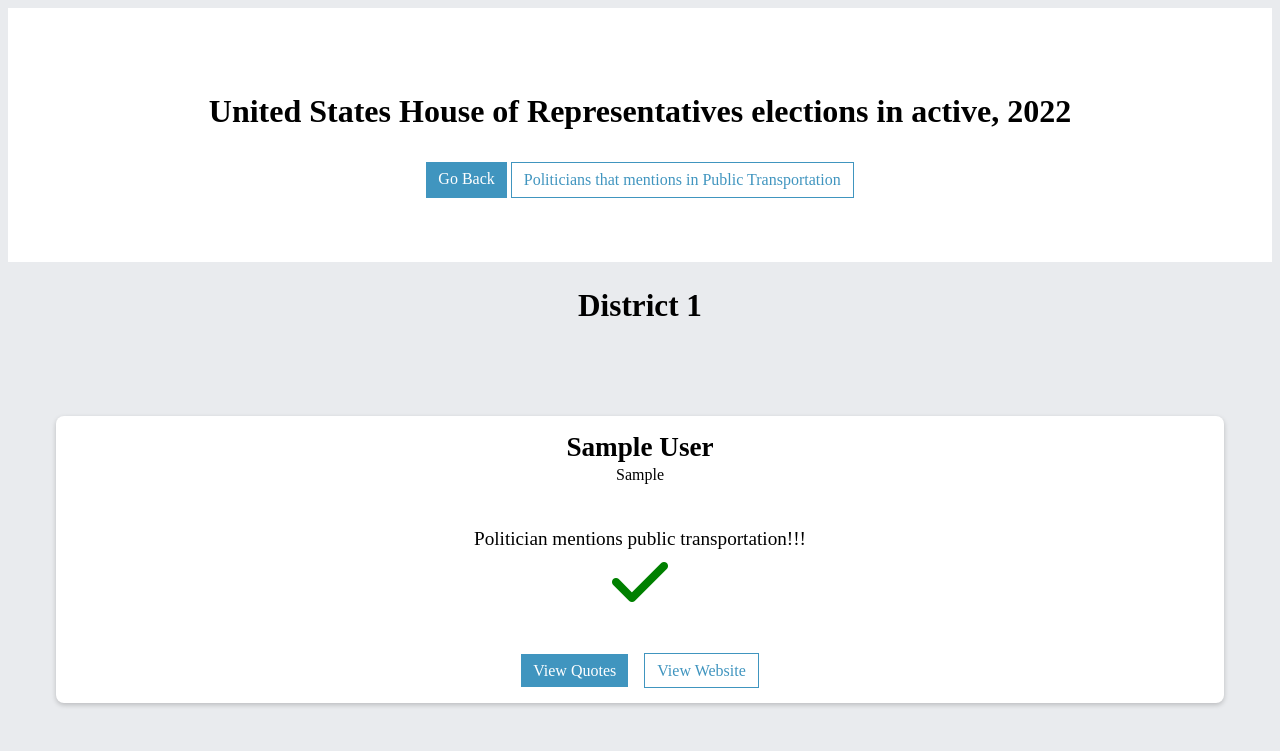
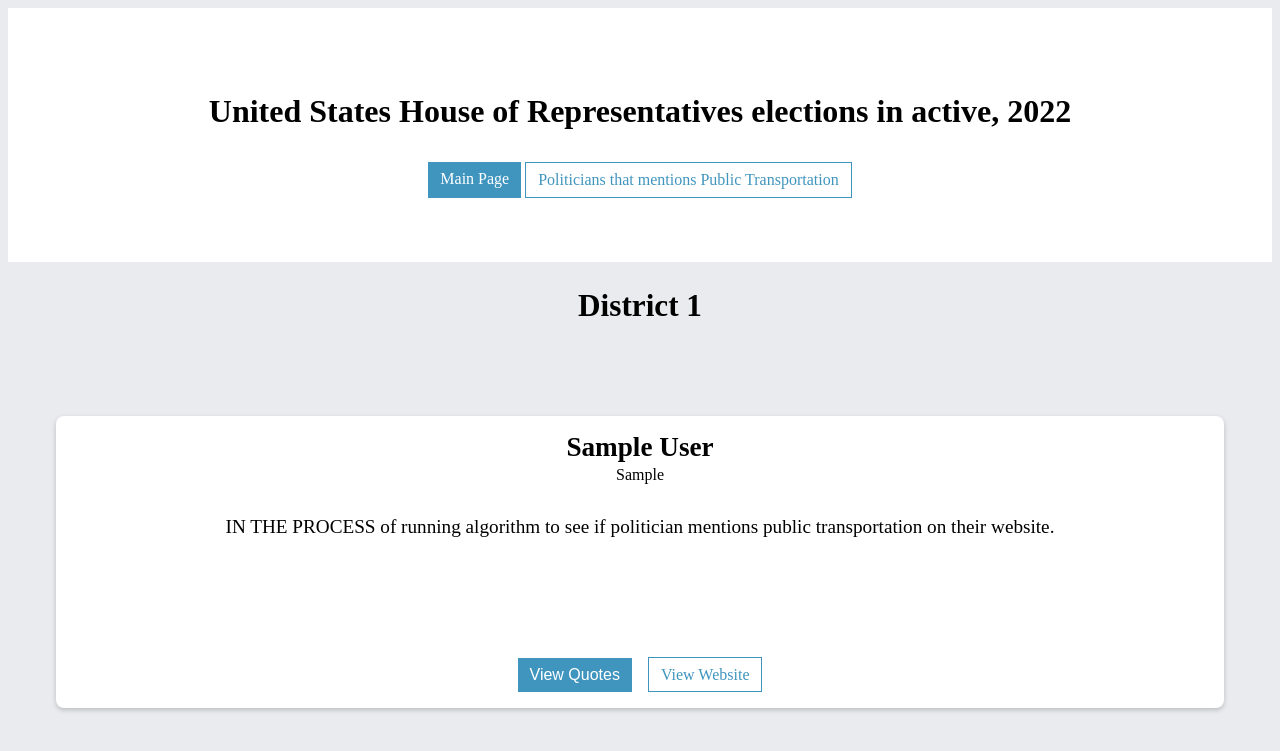
Before and after one commit to alexcodes11/General-Elections, a Django app: page /state/active in a window 1280 px wide. Shown: the top 751 px of the page. Run offline with Django 4.2, Linux system fonts and the light colour scheme; tables that the repository leaves empty hold one stand-in row (values such as "Sample post"); data that the repository does not hold is empty.

Commit message:
SQL query to display only the states I currently have

```diff
--- a/transportation/static/transportation/styles.css
+++ b/transportation/static/transportation/styles.css
@@ -39,6 +39,18 @@
 }
 
 @media only screen and (max-width: 584px) { /* This is for the Iphone */
+    .card-big-body{
+   height:7.5rem
+  }
+
+  .card-readmore{
+    margin-top: .2rem;
+    margin-bottom: 1rem;
+}
+   .card-body{
+    font-size: 1.2em;
+}
+
   .quote-body {
   font-size: .9rem;
   padding: .1rem;
@@ -62,6 +74,8 @@
 }
 
   .index-body {
+     display: flex;
+  justify-content: center;
   font-size: 1rem;
   padding: .1rem;
 }
@@ -92,6 +106,19 @@
 
 
 @media only screen and (min-width: 584px) { /* This is for the Computers */
+  .card-big-body{
+    max-height: 7rem;
+   height:6.5rem
+  }
+    .card-readmore{
+    margin-top: .2rem;
+    margin-bottom: 1.5rem;
+}
+
+  .card-body{
+    font-size: 1.2em;
+}
+
   .quote-body {
   font-size: 1.3rem;
   padding: .5rem;
@@ -117,6 +144,8 @@
 }
 
   .index-body {
+  display: flex;
+  justify-content: center;
   font-size: 1.7rem;
   padding: .5rem;
 
@@ -200,10 +229,7 @@
     font-weight: bold;
 }
 
-.card-body{
-    margin-top: .6em;
-    font-size: 1.2em;
-}
+
 .card-readmore{
     margin-top: .2rem;
     margin-bottom: 2rem;
--- a/transportation/templates/transportation/index.html
+++ b/transportation/templates/transportation/index.html
@@ -19,7 +19,7 @@
 <?xml version="1.0" encoding="utf-8"?>
 <div style="display:flex; justify-content:center; align-items: center; background-color: white; flex-direction: column;">
 
-<p class="index-body">Which Representatives Believe in Public Transportation?</p>
+<p class="index-body">Find out if Representatives mention Public Transportation</p>
 
 <svg xmlns:cc="http://creativecommons.org/ns#" xmlns:dc="http://purl.org/dc/elements/1.1/" xmlns:rdf="http://www.w3.org/1999/02/22-rdf-syntax-ns#" xmlns:inkscape="http://www.inkscape.org/namespaces/inkscape" xmlns:sodipodi="http://sodipodi.sourceforge.net/DTD/sodipodi-0.dtd" xmlns:svg="http://www.w3.org/2000/svg" xmlns="http://www.w3.org/2000/svg" xmlns:xlink="http://www.w3.org/1999/xlink" version="1.1" id="us-map" preserveAspectRatio="xMinYMin meet" sodipodi:docname="Republican_Party_presidential_primaries_results,_2016.svg" inkscape:version="0.91 r13725" x="0px" y="0px" width="959px" height="593px" viewBox="174 100 959 593" enable-background="new 174 100 959 593" xml:space="preserve">
 <sodipodi:namedview bordercolor="#666666" objecttolerance="10" pagecolor="#ffffff" borderopacity="1" gridtolerance="10" guidetolerance="10" inkscape:cx="509.19152" inkscape:cy="282.2353" inkscape:zoom="1.2137643" showgrid="false" id="namedview71" inkscape:current-layer="g5" inkscape:window-maximized="1" inkscape:window-y="-8" inkscape:window-x="-8" inkscape:pageopacity="0" inkscape:window-height="1017" inkscape:window-width="1920" inkscape:pageshadow="2">
--- a/transportation/templates/transportation/state.html
+++ b/transportation/templates/transportation/state.html
@@ -8,12 +8,46 @@
   </h1>
 
   <div style="display: flex; justify-content: center; margin-top: 2em">
-      <a class="btn" href="/">Go Back</a>
 
-      <a class="btn btn-outline" href="{% url 'protransit' state %}">Politicians that mentions in Public Transportation</a>
+       <a class="btn" href="/">Main Page</a>
+      <a class="btn btn-outline" href="{% url 'protransit' state %}">Politicians that mentions Public Transportation</a>
 
   </div>
 </div>
+
+
+{% if results|length == 0 %}
+<div class="card-grid-quote">
+
+
+  <div class="quote-card card-shadow">
+
+    <div class="quote-body">
+      <span style="font-weight: bold;">{{state}}'s House of Representatives</span> data is still being implemented by my Python Beautiful Soup data mining algorithim!
+    </div>
+    <div class="quote-footer">
+
+    </div>
+
+<br>
+    <div class="quote-body">
+      These are the current state that have House of Representatives data implemented:
+    </div>
+    {% for show in current %}
+    <div class="quote-footer">
+        <a href="{% url 'state' show %}">{{show}}</a>
+    </div>
+  {% endfor %}
+
+</div>
+
+
+
+  </div>
+
+
+
+{% else %}
 
     {% for result, value in results.items %}
 
@@ -28,28 +62,37 @@
       <div class="card card-shadow">
         <div class="card-header">{{row.full_name}}</div>
         <div class="card-readmore">{{row.party }}</div>
-<div style="height:6.25rem">
+    <div class="card-big-body">
         {% if row.website == None %}
         <div class="card-body">
-      Politician does NOT have a website.
+          Politician does NOT have a website. Do more research to check if this politician is for it or against it.
         </div>
-    <i class='fa-solid fa-xmark red-color fa-4x'></i>
+        <i class="fa-solid fa-xmark red-color fa-3x"></i>
         {% else %}
+              {% if row.transportation_set.exists %}
                 {% if row.transportation_set.get.quotes == None %}
                     <div class="card-body">
-              My algorithm did NOT find anything on public transportation for politician.
+                    My algorithm DID NOT find anything on public transportation for politician.
+                    Do more research to check if this politician is for it or against it.
                     </div>
-              <i class='fa-solid fa-xmark red-color fa-4x'></i>
+                    <i class="fa fa-question fa-3x" ></i>
                 {% else %}
                     <div class="card-body">
-              Politician mentions public transportation!!!
+                    Politician mentions public transportation. View Quotes to verify if politician is for public transit it or against it.
                     </div>
-              <i class='fa fa-check green-color fa-4x'></i>
+                    <i class='fa fa-check green-color fa-3x'></i>
+
+                {% endif %}
+              {% else %}
+                  <div class="card-body">
+                      IN THE PROCESS of running algorithm to see if politician mentions public transportation on their website.
+                    </div>
               {% endif %}
 
         {% endif %}
     </div>
         <div class="card-footer">
+        {% if row.transportation_set.exists %}
           {% if row.transportation_set.get.quotes == None %}
           <button onclick="view('{{row.politician_id}}')" class="btn">
             View Quotes
@@ -62,6 +105,15 @@
           <button class="btn btn-outline" target="_blank" rel="noopener noreferrer"  onclick="view('{{row.politician_id}}')"">View Website</button>
           {% else %}
           <a class="btn btn-outline" target="_blank" rel="noopener noreferrer" href="{{row.website}}">View Website</a>
+          {% endif %}
+          {% else %}
+          {% if row.website == None %}
+          <button class="btn btn-outline" target="_blank" rel="noopener noreferrer"  onclick="view('{{row.politician_id}}')"">View Website</button>
+          {% else %}
+          <button onclick="view('{{row.politician_id}}')" class="btn">View Quotes</button>
+          <a class="btn btn-outline" target="_blank" rel="noopener noreferrer" href="{{row.website}}">View Website</a>
+          {% endif %}
+
           {% endif %}
         </div>
         <div class="modal" id="{{row.politician_id}}">
@@ -83,12 +135,19 @@
               {% if row.transportation_set.get.quotes == None %}
                   <div style="height:6.25rem">
                     <div class="modal-body">
-                Please check out {{row.full_name}}'s website and do more research on whether this politician believes in Public Transportation!!!
+                    Please check out {{row.full_name}}'s website and do more research to check if this politician is for public transportation or against it.
+                    </div>
+                  </div>
+              {% else %}
+              <div style="height:6.25rem">
+                    <div class="modal-body">
+                    Hold on just one second! IN THE PROCESS of running algorithm to see if politician mentions public transportation on their website. CHECK back another time!
                     </div>
                 </div>
               {% endif %}
 
         {% endif %}
+
 
 
         </div>
@@ -98,6 +157,8 @@
     </div>
 
     {% endfor %}
+
+{% endif %}
 
 <script>
   function view(id) {
--- a/transportation/views.py
+++ b/transportation/views.py
@@ -2,6 +2,7 @@
 from unittest import result
 from django.shortcuts import render
 from .models import Transportation, Politician
+
 
 
 # Order by district number !!
@@ -19,10 +20,11 @@
 
 def state(request, state_name):
     results = Politician.objects.filter(state = state_name).values_list('district', flat=True).distinct().order_by('district')
+    current = Politician.objects.values_list('state', flat=True).distinct().order_by('state')
     group_by_district = {}
     for value in results:
         group_by_district[value] = Politician.objects.filter(state = state_name, district = value)
-    return render(request, "transportation/state.html", {'results': group_by_district, 'state': state_name })
+    return render(request, "transportation/state.html", {'results': group_by_district, 'state': state_name, 'current': current })
 
 def quotes(request, quotes_id):
     if request.method == "GET":
```
Also changed, not shown: transportation/templates/transportation/protransit.html (+24 -19 lines). Lines whose indentation alone changed are shown as unchanged.
